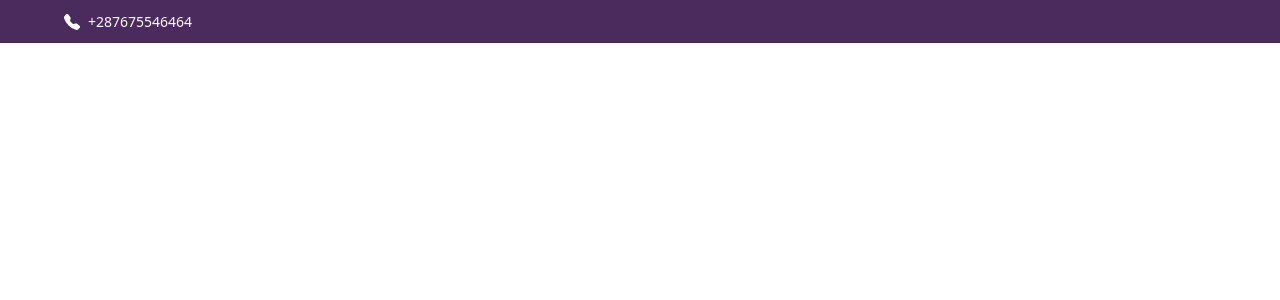
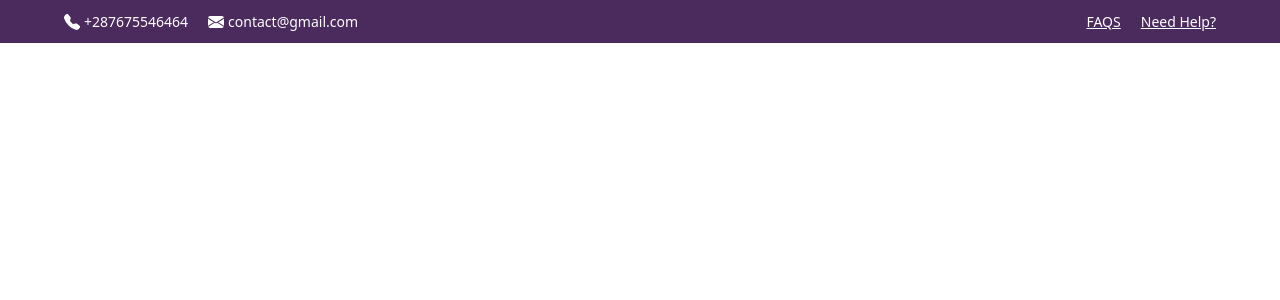
Before and after one commit to anishazahan/Best-Choice, a React (Create React App) app: page / in a window 1280 px wide. Shown: the top 300 px of the page. Built offline with nearby package versions, Linux system fonts and the light colour scheme.

Commit message:
top header section design

```diff
--- a/src/Shared/Header/TopHeader.js
+++ b/src/Shared/Header/TopHeader.js
@@ -1,15 +1,29 @@
 import React from 'react'
 import './Header.css'
-import {BsTelephoneFill} from 'react-icons/bs'
+import {BsTelephoneFill,BsFillEnvelopeFill} from 'react-icons/bs'
+import { Link } from 'react-router-dom'
 
 const TopHeader = () => {
   return (
     <div className='top-header'>
-        <div className="flex h-full max-w-7xl px-16">
-            <div className="left">
-                <div className="flex items-center text-white h-full space-x-2">
+        <div className="flex h-full max-w-7xl px-16 justify-between">
+            <div className="left flex space-x-5 items-center">
+                <div className="flex items-center text-white h-full space-x-1">
                     <p><BsTelephoneFill></BsTelephoneFill> </p>
                     <p className='text-sm'>+287675546464</p>
+                </div>
+                <div className="flex items-center text-white h-full space-x-1">
+                    <p><BsFillEnvelopeFill></BsFillEnvelopeFill> </p>
+                    <p className='text-sm'>contact@gmail.com</p>
+                </div>
+            </div>
+            <div className="right flex space-x-5 items-center">
+                <div className="flex items-center text-white h-full space-x-1">
+
+                    <Link to='/' className='text-sm link'>FAQS</Link>
+                </div>
+                <div className="flex items-center text-white h-full space-x-1">
+                <Link to='/' className='text-sm link'>Need Help?</Link>
                 </div>
             </div>
         </div>
```
